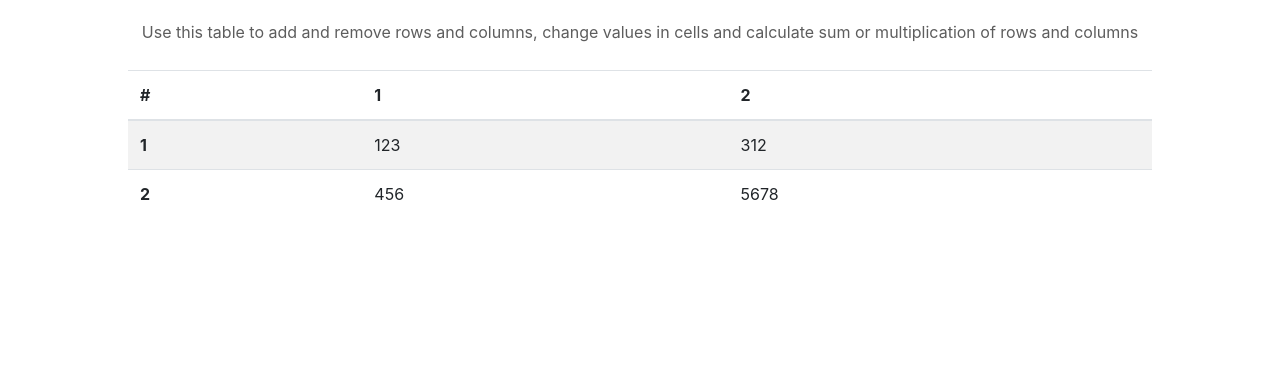
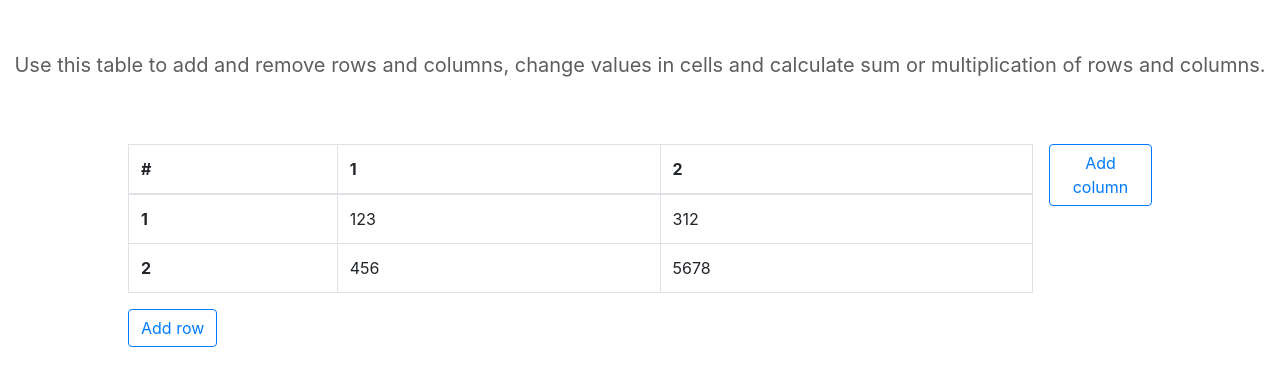
Before and after one commit to mseradzenka/Table-test, an Angular app: page / in a window 1280 px wide. Shown: the top 386 px of the page. Built offline with nearby package versions, Linux system fonts and the light colour scheme.

Commit message:
3 files modified

```diff
--- a/src/app/table/table.component.css
+++ b/src/app/table/table.component.css
@@ -1,6 +1,7 @@
 .info-wrapper {
   display: flex;
-  margin: 20px auto;
+  margin: 50px auto;
+  font-size: 20px;
 }
 
 .info {
@@ -10,5 +11,15 @@
 
 .table-wrapper {
   display: flex;
-  margin: 2% 10%;
+  margin: 5% 10%;
 }
+
+.table-block {
+  display: flex;
+  flex-direction: column;
+  width: 100%;
+}
+
+.add-column {
+  margin-left: 1rem;
+}
--- a/src/app/table/table.component.html
+++ b/src/app/table/table.component.html
@@ -1,11 +1,12 @@
 <div class="info-wrapper">
   <div class="info">
-    Use this table to add and remove rows and columns, change values in cells and calculate sum or multiplication of rows and columns
+    Use this table to add and remove rows and columns, change values in cells and calculate sum or multiplication of rows and columns.
   </div>
 </div>
 
 <div class="table-wrapper">
-  <table class="table table-striped">
+  <div class="table-block">
+    <table class="table table-bordered">
       <thead>
       <tr>
         <th scope="col">#</th>
@@ -25,4 +26,11 @@
       </tr>
       </tbody>
     </table>
+    <div class="add-row">
+      <button type="button" class="btn btn-outline-primary">Add row</button>
     </div>
+  </div>
+  <div class="add-column">
+    <button type="button" class="btn btn-outline-primary">Add column</button>
+  </div>
+</div>
--- a/src/app/table/table.component.ts
+++ b/src/app/table/table.component.ts
@@ -1,18 +1,13 @@
 import { Component, OnInit } from '@angular/core';
 
-interface Country {
-  name: string;
-  flag: string;
-}
-
-const tableData: Country[] = [
+const tableData: any[] = [
   {
-    name: '123',
-    flag: '312'
+    '1': '123',
+    '2': '312'
   },
   {
-    name: '456',
-    flag: '5678'
+    '1': '456',
+    '2': '5678'
   }
 ];
 
@@ -37,5 +32,4 @@ export class TableComponent implements OnInit {
   public getCells(item): any {
     return Object.values(item);
   }
-
 }
```
Lines whose indentation alone changed are shown as unchanged.
